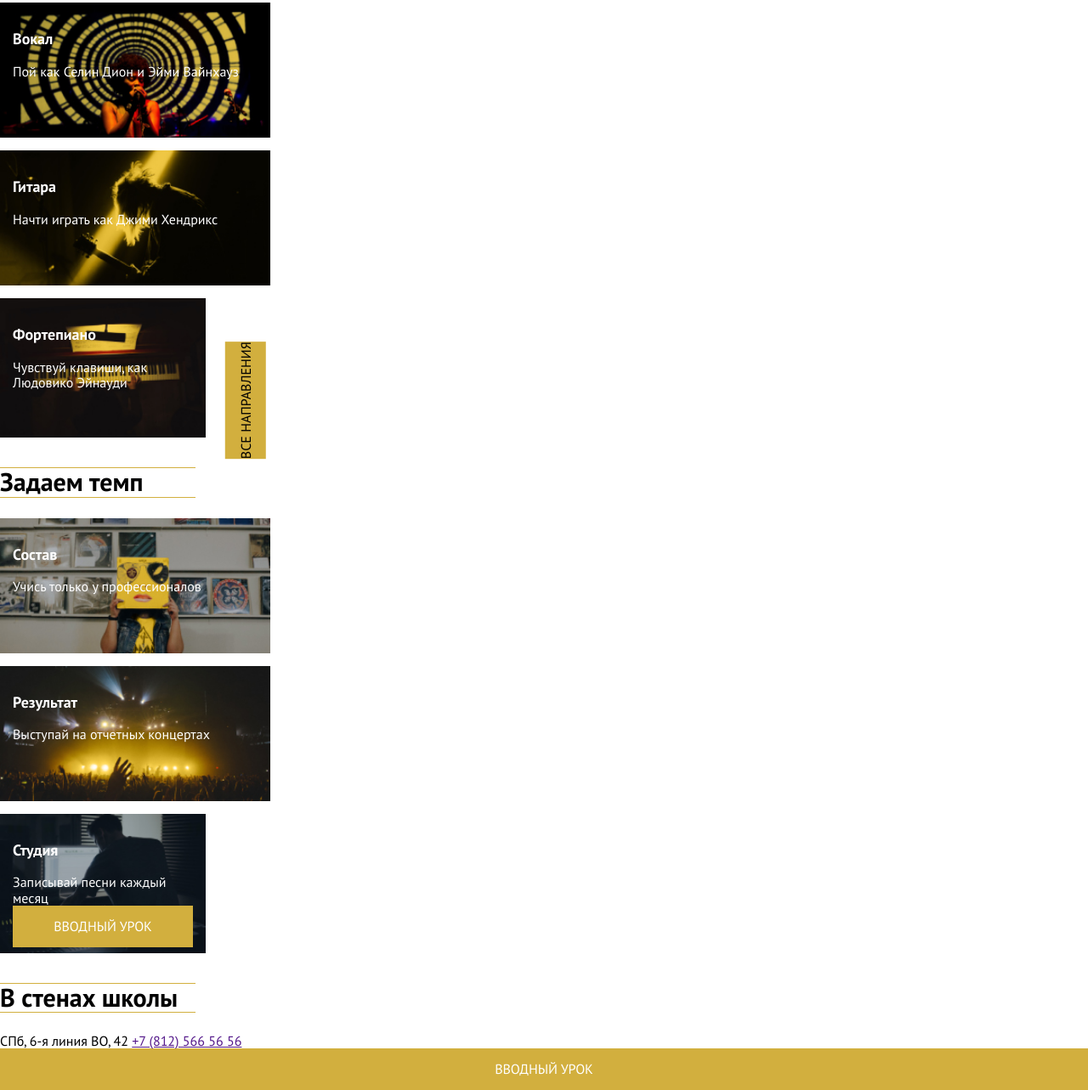
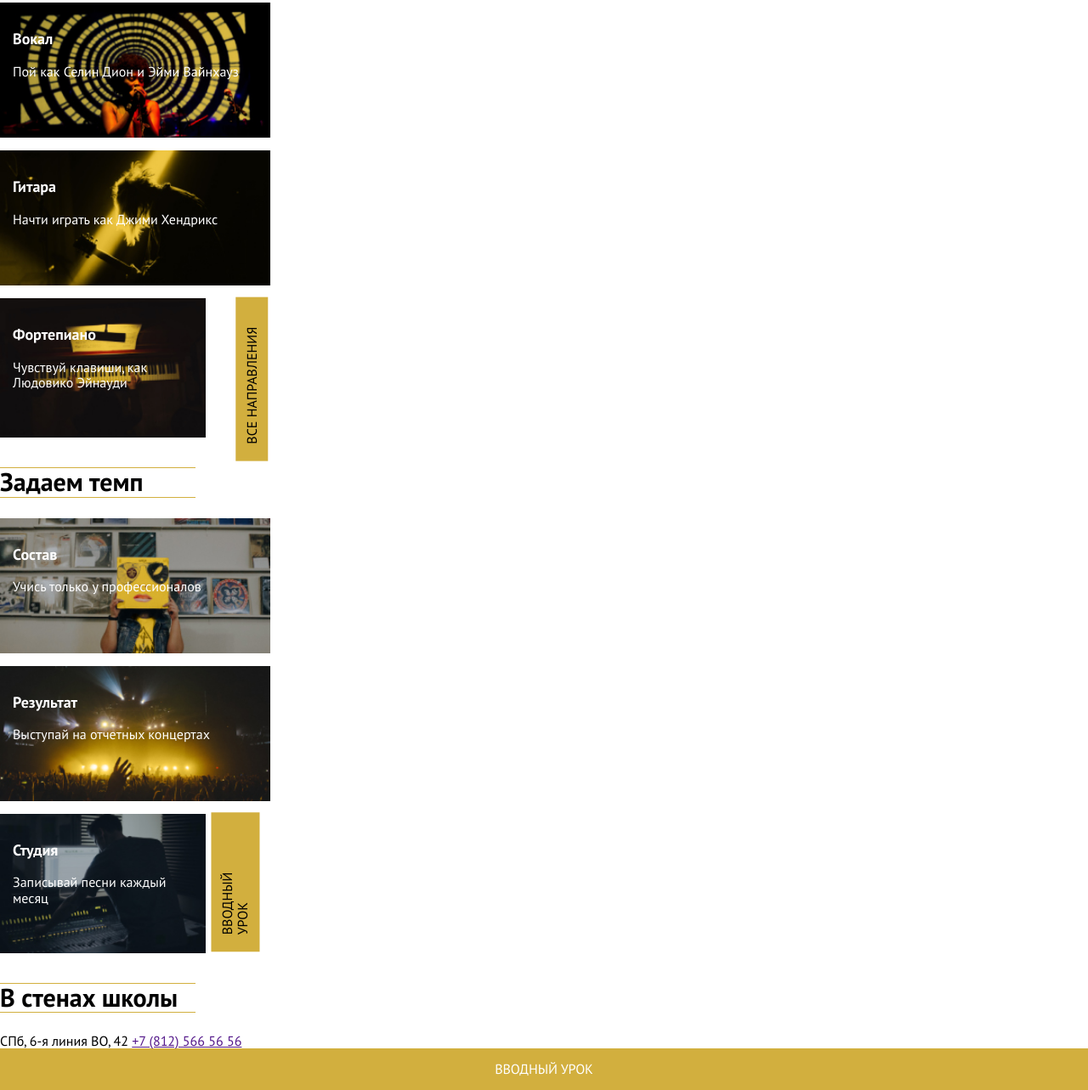
Before and after one commit to kseniyawald/epixx-diez, a plain HTML site: page index.html in a window 1280 px wide. Shown: the part 457-1740 px from the top of the page at 85% size. Drawn offline with Linux system fonts and the light colour scheme.

Commit message:
повернула кнопки вертикально

```diff
--- a/css/style.css
+++ b/css/style.css
@@ -96,11 +96,33 @@
 
 .button-grow {
   position: absolute;
-  left: 220px;
-  bottom: 30px;
+  left: 200px;
+  bottom: 60px;
+  padding-right: 35px;
   color: #000;
   transform: rotate(-90deg);
   text-align: left;
+  padding-left: 20px;
+  padding-top: 10px;
+  padding-bottom: 10px;
+}
+
+
+.button-temp {
+  position: absolute;
+  left: 195px;
+  bottom: 65px;
+  padding-right: 70px;
+  color: #000;
+  transform: rotate(-90deg);
+  text-align: left;
+  padding-left: 20px;
+  padding-top: 10px;
+  padding-bottom: 10px;
+}
+
+.temp {
+  position: relative;
 }
 
 .logo-burger {
```
